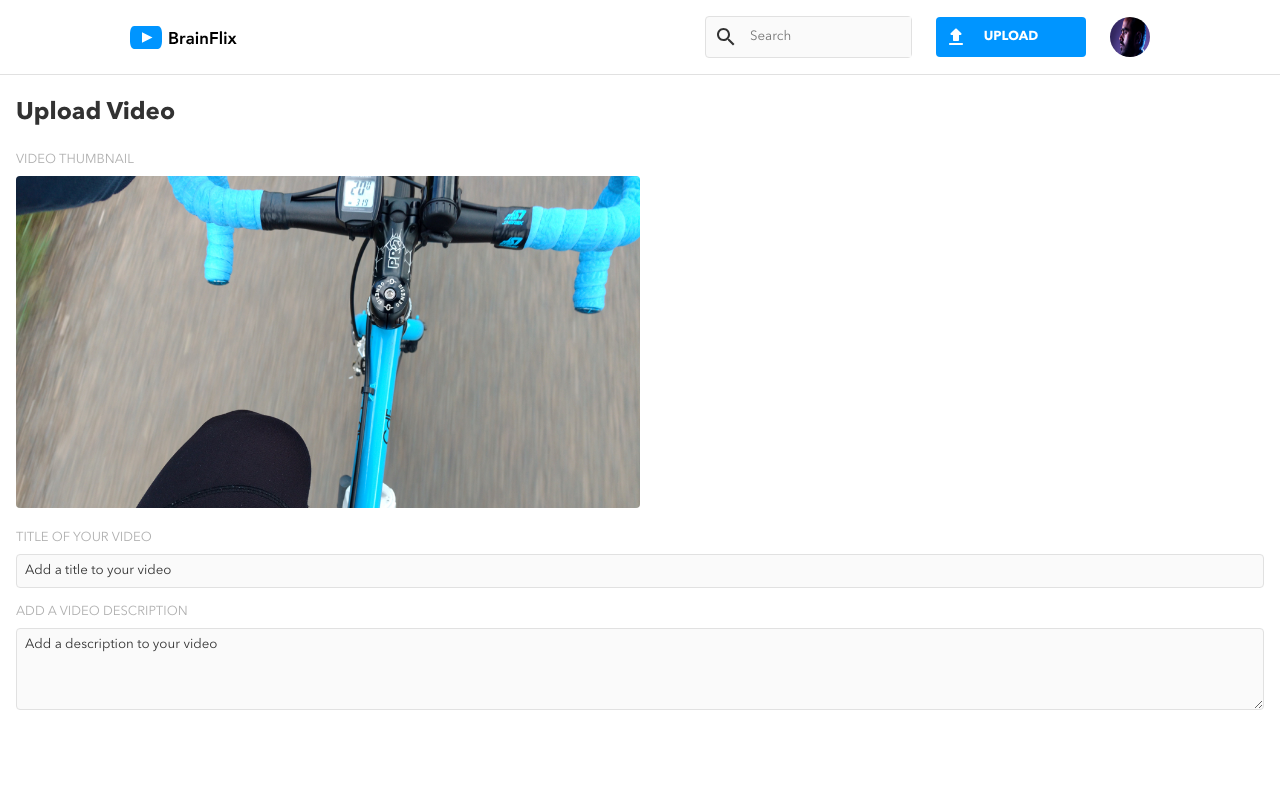
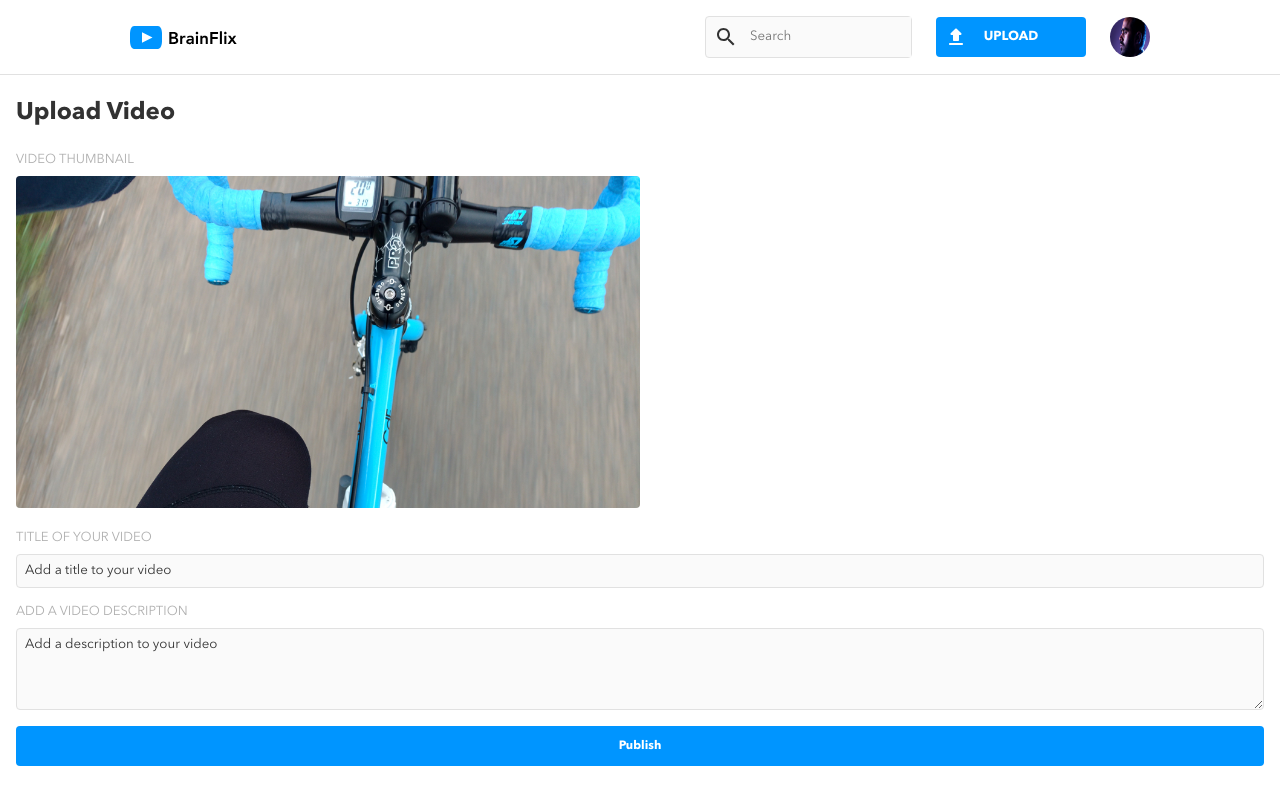
Before and after one commit to Sandro927/Alejandro-Mandala-BrainFlix, a React (Create React App) app: page /upload in a window 1280 px wide. Built offline with nearby package versions, Linux system fonts and the light colour scheme; what javascript-time-ago would draw is missing.

Commit message:
added publish button to form

```diff
--- a/src/components/UploadForm/UploadForm.js
+++ b/src/components/UploadForm/UploadForm.js
@@ -10,6 +10,8 @@ export class UploadForm extends Component {
 
           <label className="form__label" for="videoDescription">ADD A VIDEO DESCRIPTION</label>
           <textarea className="form__textarea" name="videoDescription" rows="4" placeholder="Add a description to your video"/>
+
+          <input className="form__submit" type='Submit' value="Publish" />
       </form>
     )
   }
--- a/src/components/UploadForm/UploadForm.scss
+++ b/src/components/UploadForm/UploadForm.scss
@@ -34,4 +34,8 @@
         }
     }
 
+    &__submit {
+        @include brainflix-button;
+        margin-top: 1rem;
+    }
 }
```
